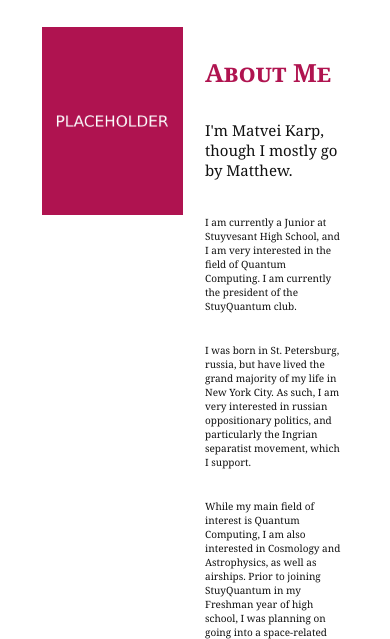
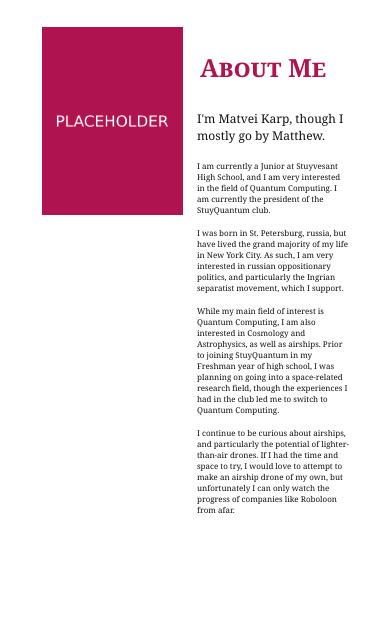
Before and after one commit to Zhar-ptitsa/home, a plain HTML site: page index.html in a window 390 px wide. Shown: the part 205-844 px from the top of the page. Drawn offline with Linux system fonts and the light colour scheme.

Commit message:
mobile edits

```diff
--- a/matvei.css
+++ b/matvei.css
@@ -204,7 +204,7 @@
     .sidenav a {font-size: 20px}
     .navigation{width: 50%;}
     .supertitle{font-size:40px;}
-    .title{font-size:25px;}
-    .subtitle{font-size:15px;}
-    .text{font-size:10px;}
+    .title{font-size:25px; padding: 5px;}
+    .subtitle{font-size:12px; padding:2px; padding-top: 0px;}
+    .text{font-size:8px; padding: 2px;}
   }
```
